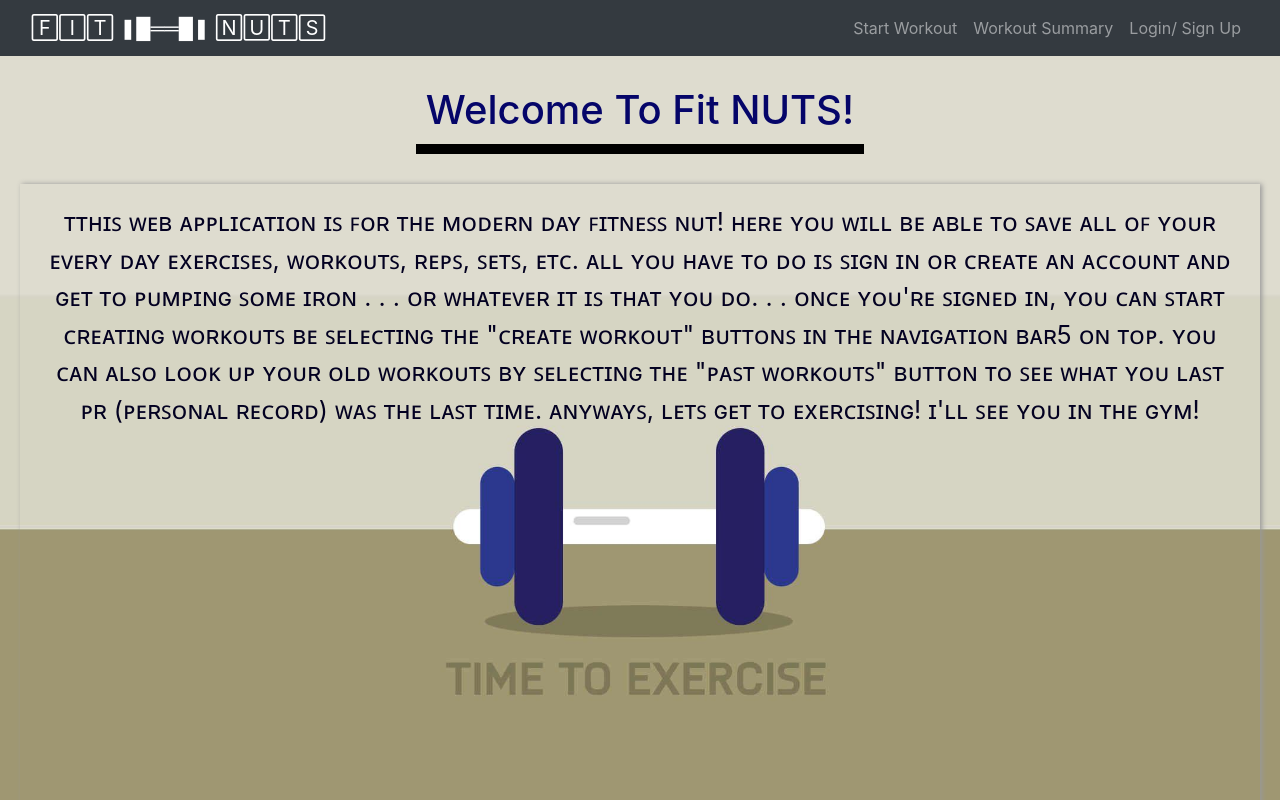
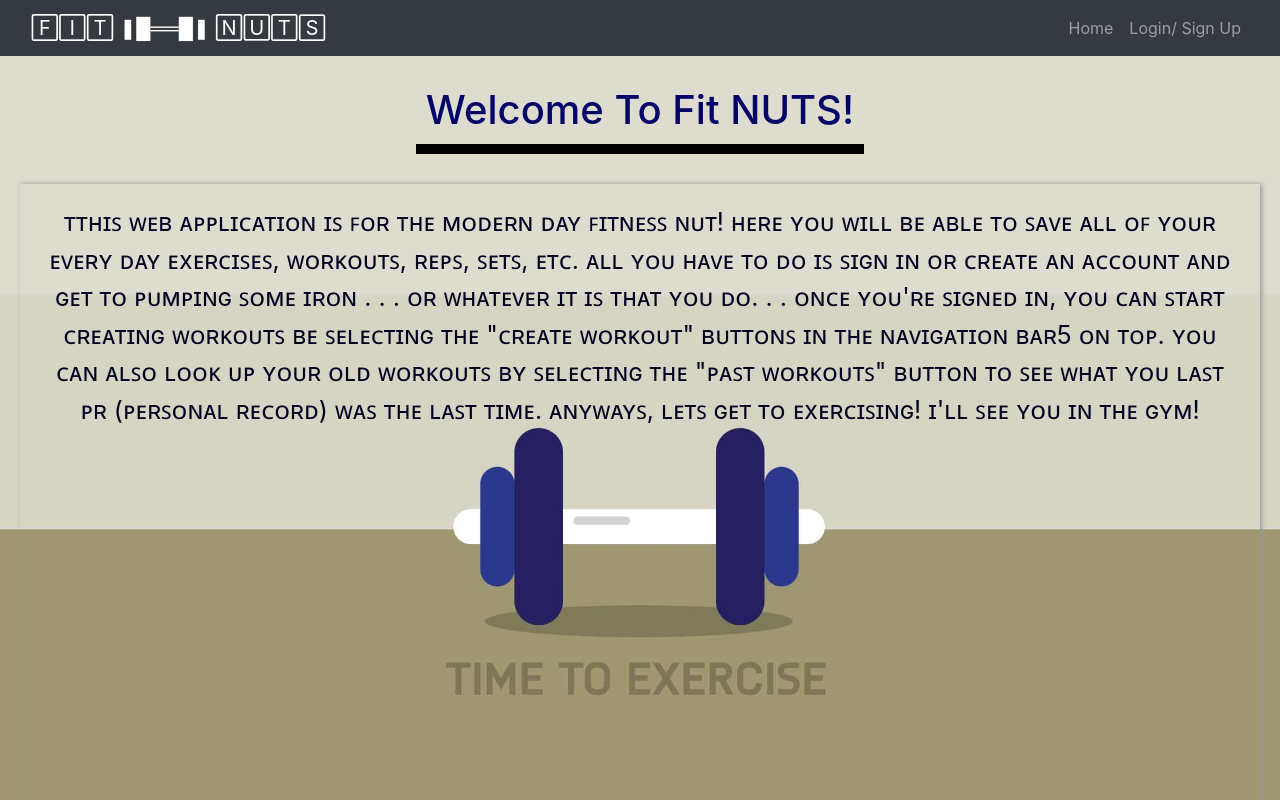
Before and after one commit to jesterb0206/fit-nuts, a React (Create React App) app in the folder client/: page / in a window 1280 px wide. Shown: the top 800 px of the page. Built offline with nearby package versions, Linux system fonts and the light colour scheme.

Commit message:
Fixed NavBar Authentication

```diff
--- a/client/src/components/NavBar.js
+++ b/client/src/components/NavBar.js
@@ -4,34 +4,36 @@ import {Link} from 'react-router-dom';
 import {Navbar, Nav, Container, Modal, Tab} from 'react-bootstrap';
 import SignUpForm from './SignupForm';
 import LoginForm from './LoginForm';
-
 import Auth from '../utils/auth';
 import NavbarCollapse from 'react-bootstrap/esm/NavbarCollapse';
 
 const AppNavbar = () => {
-  // set modal display state
+  // Set Modal Display State
+
   const [showModal, setShowModal] = useState(false);
 
   return (
     <>
       <Navbar bg='dark' variant='dark' expand='lg'>
         <Container fluid>
+          {/* Redirects to Homepage */}
           <Navbar.Brand as={Link} to='/'>
             🄵🄸🅃 ❚█══█❚ 🄽🅄🅃🅂
           </Navbar.Brand>
           <Navbar.Toggle aria-controls='navbar' />
           <Navbar.Collapse id='navbar'>
             <Nav className='ml-auto'>
-              {/* Navbar Links to the different pages */}
               {/* Homepage Link */}
               <Nav.Link className='homeNavLink' as={Link} to='/'>
-                {/* ▁ ▂ ▄ ▅ ▆ ▇ █❚█══█❚█ ▇ ▆ ▅ ▄ ▂ ▁ */}
+                Home
               </Nav.Link>
-              {/* Workout Link */}
+              {Auth.loggedIn() ? (
+                <>
+                  {/* Start Workout Link */}
                   <Nav.Link className='workoutNavLink' as={Link} to='/workout'>
                     Start Workout
                   </Nav.Link>
-              {/* Summary Link */}
+                  {/* Workout Summary Link */}
                   <Nav.Link
                     className='summaryNavLink'
                     as={Link}
@@ -39,11 +41,6 @@ const AppNavbar = () => {
                   >
                     Workout Summary
                   </Nav.Link>
-
-              {/* if user is logged in show saved books and logout */}
-              {Auth.loggedIn() ? (
-                <>
-                  <Nav.Link as={Link} to='/saved'></Nav.Link>
                   <Nav.Link onClick={Auth.logout}>Logout</Nav.Link>
                 </>
               ) : (
@@ -55,14 +52,14 @@ const AppNavbar = () => {
           </Navbar.Collapse>
         </Container>
       </Navbar>
-      {/* set modal data up */}
+      {/* Set Modal Data Up */}
       <Modal
         size='lg'
         show={showModal}
         onHide={() => setShowModal(false)}
         aria-labelledby='signup-modal'
       >
-        {/* tab container to do either signup or login component */}
+        {/* A Tab Container to Do either the Signup or Login Component */}
         <Tab.Container defaultActiveKey='login'>
           <Modal.Header closeButton>
             <Modal.Title id='signup-modal'>
```
Lines whose indentation alone changed are shown as unchanged.
